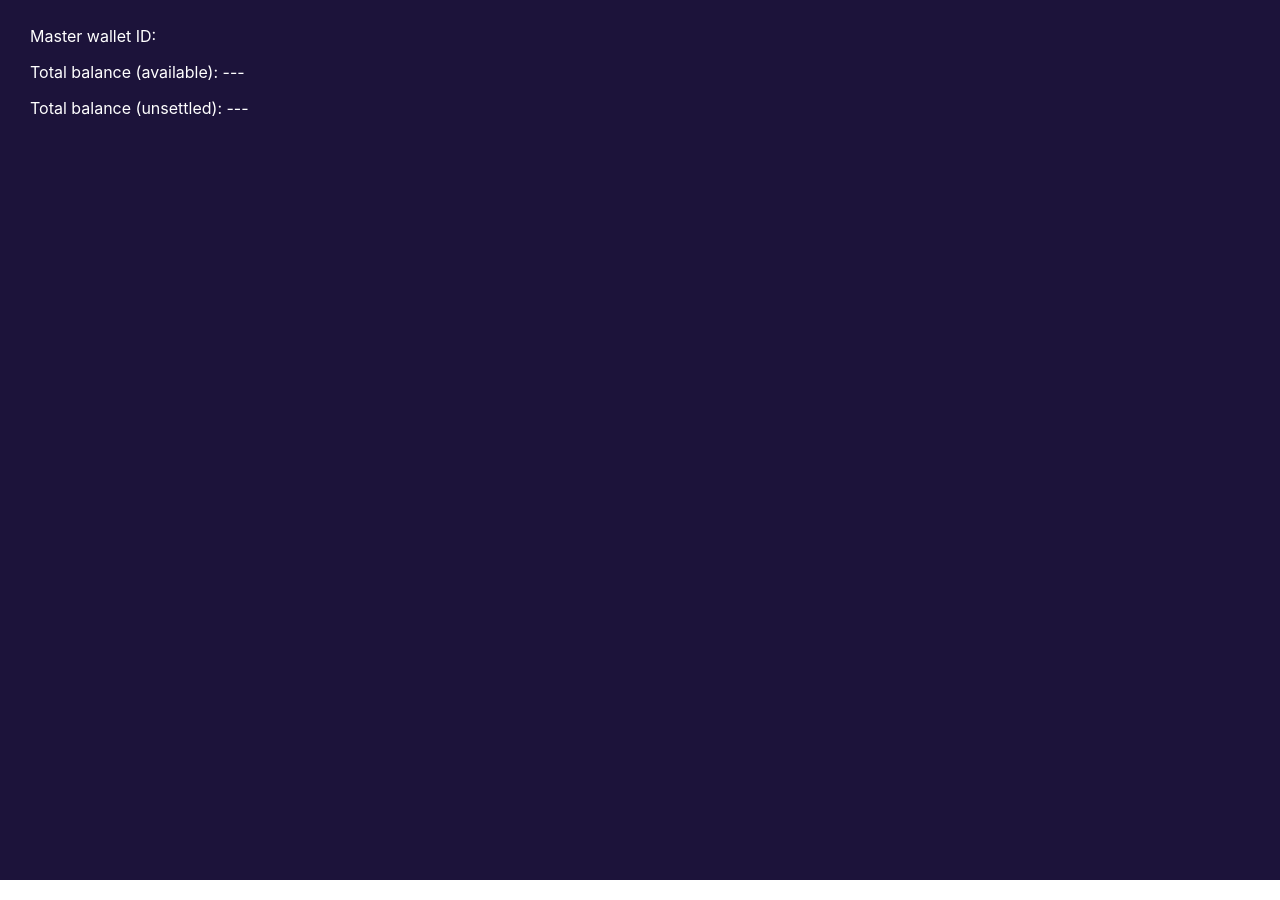
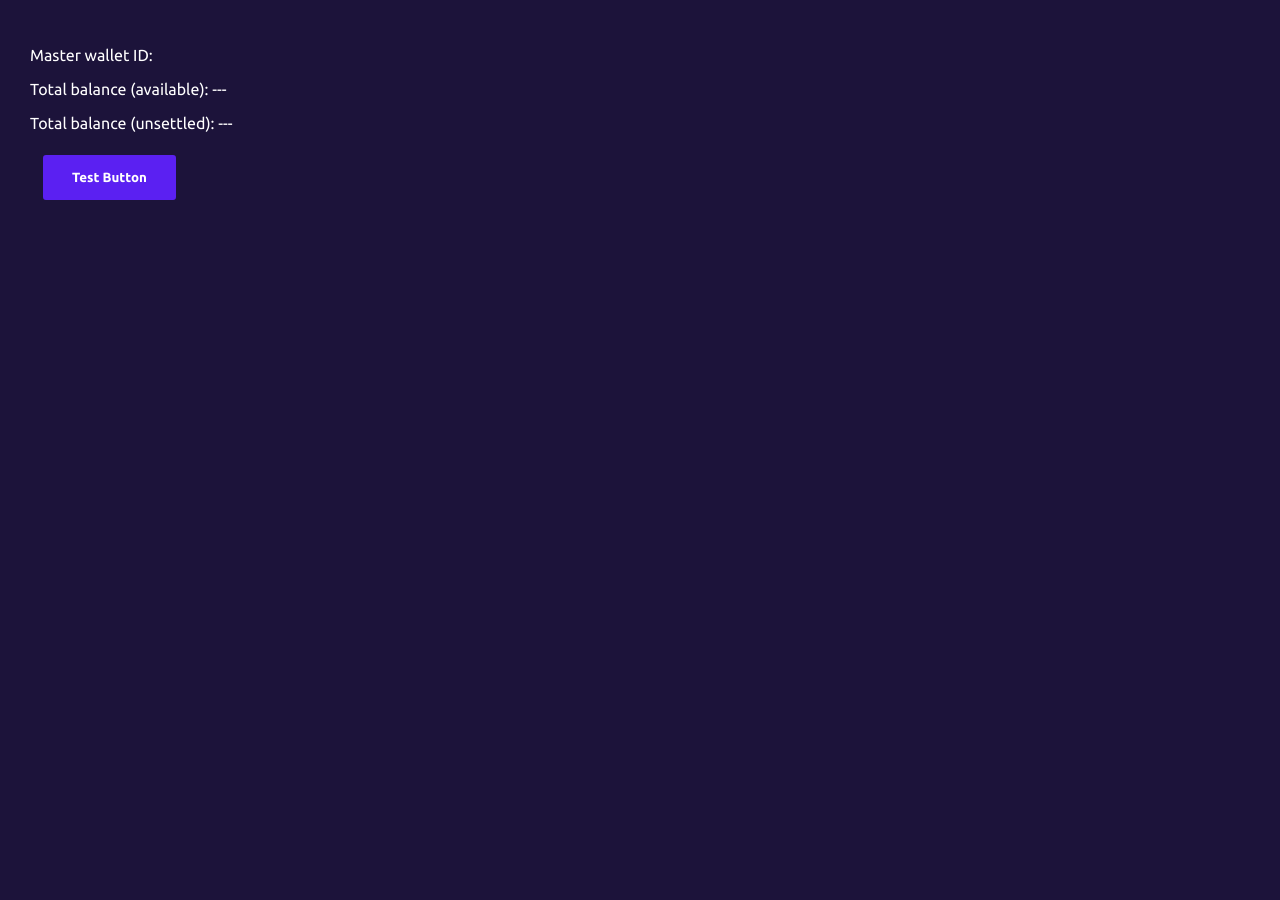
Before and after one commit to ArcadeCity/circle-hackathon, a React (Create React App) app: page / in a window 1280 px wide. Shown: the top 900 px of the page. Built offline with nearby package versions, Linux system fonts and the light colour scheme; no server answers.

Commit message:
Add Button style and global font

```diff
--- a/public/index.html
+++ b/public/index.html
@@ -8,6 +8,8 @@
   <meta name="theme-color" content="#000000" />
   <meta name="description" content="Web site created using create-react-app" />
   <link rel="apple-touch-icon" href="%PUBLIC_URL%/logo192.png" />
+  <link rel="stylesheet" href="https://fonts.googleapis.com/css?family=Ubuntu:400,700">
+
   <!--
       manifest.json provides metadata used when your web app is installed on a
       user's mobile device or desktop. See https://developers.google.com/web/fundamentals/web-app-manifest/
--- a/src/App.tsx
+++ b/src/App.tsx
@@ -1,6 +1,6 @@
 import React, { useEffect, useState } from 'react'
 import { Circle } from './circle'
-import { Screen } from './components'
+import { Button, Screen } from './components'
 
 const circle = new Circle()
 
@@ -28,6 +28,7 @@ function App() {
                 balance,
                 'unsettled',
             )}`}</p>
+            <Button>Test Button</Button>
         </Screen>
     )
 }
--- /dev/null
+++ b/src/components/Button.tsx
@@ -0,0 +1,14 @@
+import styled from 'styled-components'
+
+export const Button = styled('button')<any>`
+    background: #5b20f2;
+    color: white;
+    border-radius: 3px;
+    border: 2px solid #5b20f2;
+    margin: 0.5em 1em;
+    padding: 1em 2em;
+    font-weight: bold;
+    &:active {
+        opacity: 0.7;
+    }
+`
--- a/src/components/Screen.tsx
+++ b/src/components/Screen.tsx
@@ -3,7 +3,6 @@ import styled from 'styled-components'
 export const Screen = styled.div`
     height: 105vh;
     width: 100%;
-    margin-top: -20px;
     padding: 30px;
     background-color: #1c133a;
     color: #fff;
--- a/src/components/index.ts
+++ b/src/components/index.ts
@@ -1 +1,2 @@
+export * from './Button'
 export * from './Screen'
--- a/src/index.css
+++ b/src/index.css
@@ -1,10 +1,14 @@
 body {
     margin: 0;
     clear: both;
-    font-family: -apple-system, BlinkMacSystemFont, 'Segoe UI', 'Roboto', 'Oxygen',
+    font-family: 'Ubuntu', -apple-system, BlinkMacSystemFont, 'Segoe UI', 'Roboto', 'Oxygen',
       'Ubuntu', 'Cantarell', 'Fira Sans', 'Droid Sans', 'Helvetica Neue',
       sans-serif;
     -webkit-font-smoothing: antialiased;
     -moz-osx-font-smoothing: grayscale;
     overflow: hidden;
-  }
+ }
+
+ * {
+     font-family: 'Ubuntu';
+ }
```
